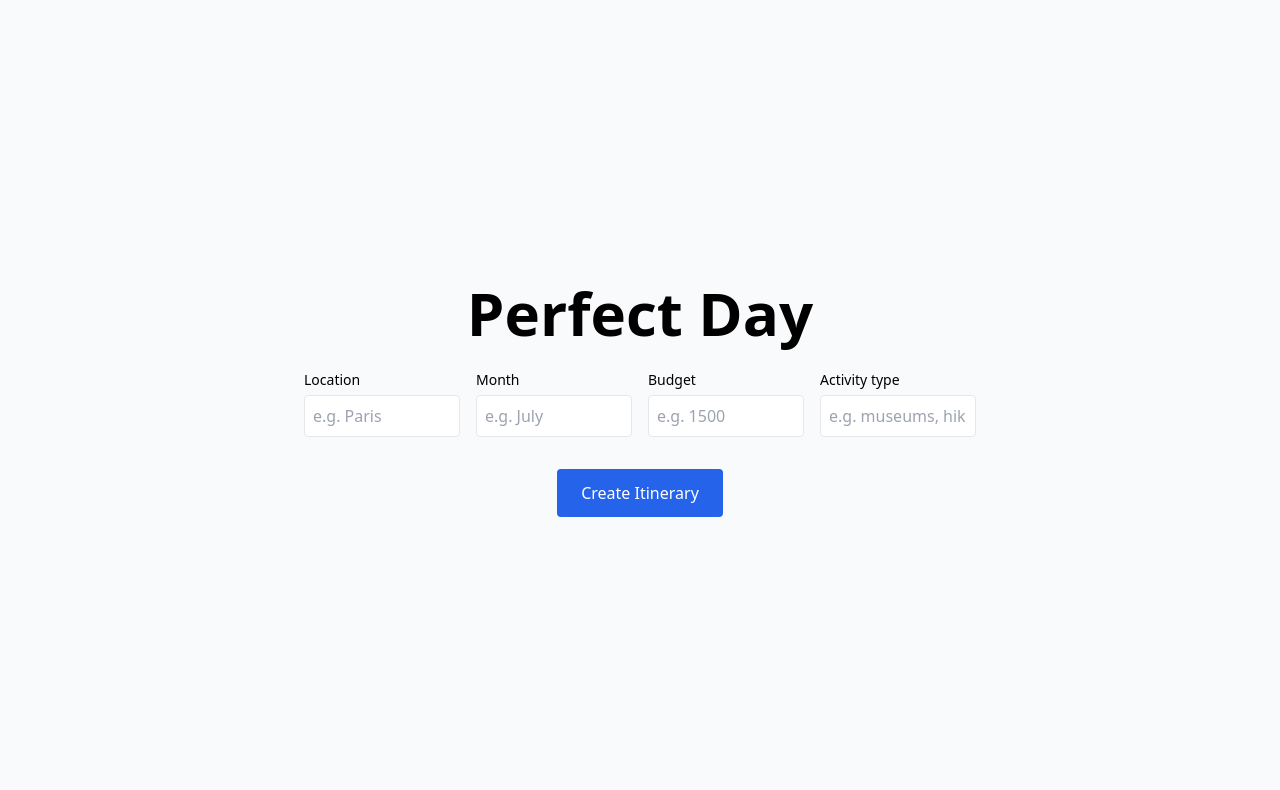
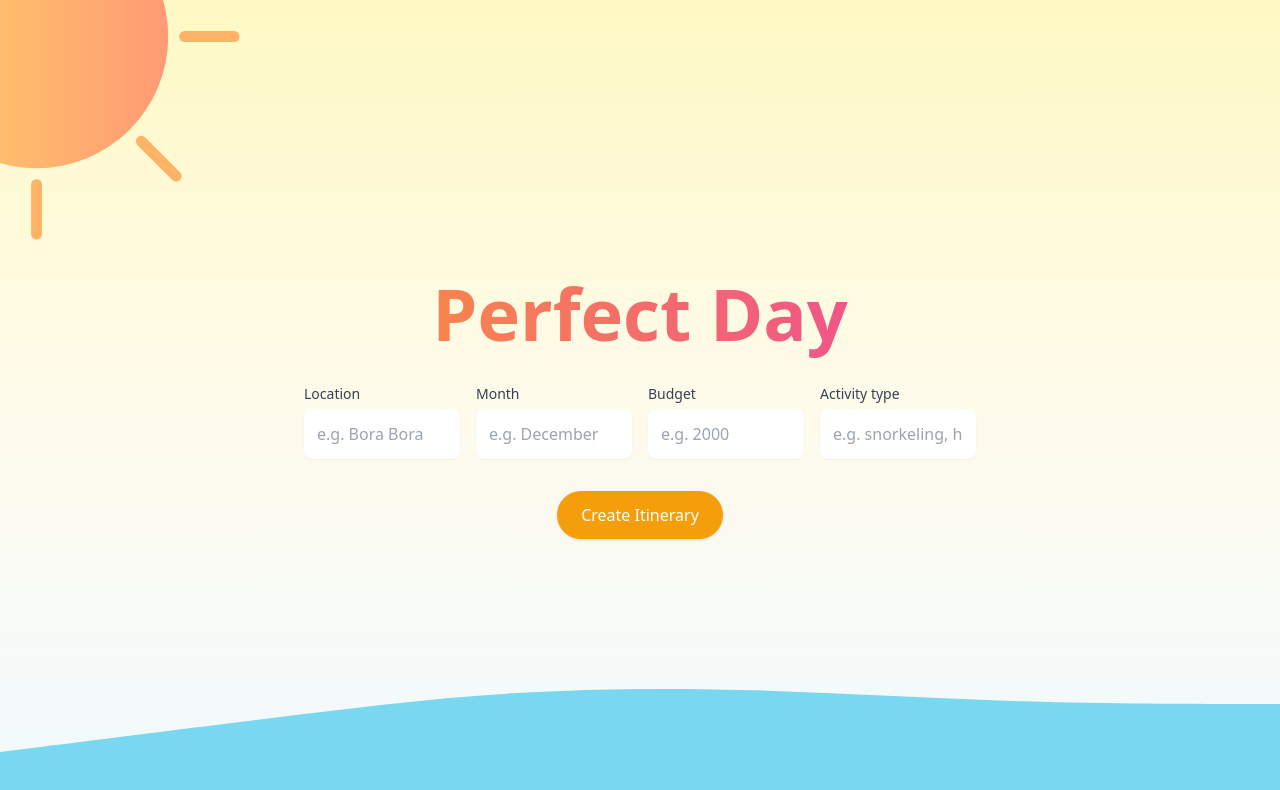
Before and after one commit to HD-Brody/NewHacks2025, a React (Vite) app in the folder frontend/: page / in a window 1280 px wide. Shown: the top 790 px of the page. Built offline with nearby package versions, Linux system fonts and the light colour scheme; the HTML template or start-up script is replaced by a standard one.

Commit message:
Make landing page look pretty with vacation theme

```diff
--- a/frontend/src/pages/LandingPage.jsx
+++ b/frontend/src/pages/LandingPage.jsx
@@ -5,64 +5,76 @@ export default function LandingPage({ initial = {}, onCreate }){
   const [month, setMonth] = useState(initial.month || '')
   const [budget, setBudget] = useState(initial.budget || '')
   const [activityType, setActivityType] = useState(initial.activityType || '')
-  const [customFields, setCustomFields] = useState(initial.customFields || [])
-
-  const addCustomField = () => setCustomFields(prev => [...prev, { key: '', value: '' }])
-  const updateCustomField = (idx, key, value) => {
-    setCustomFields(prev => prev.map((f,i) => i===idx ? { key, value } : f))
-  }
-  const removeCustomField = (idx) => setCustomFields(prev => prev.filter((_,i)=>i!==idx))
 
   const handleSubmit = (e) => {
     e && e.preventDefault()
-    const payload = { location, month, budget, activityType, customFields }
+    const payload = { location, month, budget, activityType }
     onCreate && onCreate(payload)
   }
 
   return (
-    <div className="flex items-center justify-center min-h-screen px-4">
+    <div className="relative flex items-center justify-center min-h-screen px-4 bg-gradient-to-b from-yellow-100 via-amber-50 to-sky-50 overflow-hidden">
+      {/* Decorative SVGs — sun (top-left), waves (bottom), island+palm (bottom-right) */}
+      <div className="pointer-events-none">
+        <svg className="absolute -top-32 -left-32 w-96 h-96" viewBox="0 0 140 140" fill="none" xmlns="http://www.w3.org/2000/svg" aria-hidden>
+          <defs>
+            <linearGradient id="gSunBig" x1="0" x2="1">
+              <stop offset="0%" stopColor="#FFD166" />
+              <stop offset="100%" stopColor="#FF9A76" />
+            </linearGradient>
+          </defs>
+          {/* longer rays (drawn first so the circle sits on top) */}
+          <g stroke="#FFB366" strokeWidth="4" strokeLinecap="round">
+            {/* 8 evenly spaced rays; start at radius 54, end at radius 72 from center (60,60) */}
+            <line x1="114.0" y1="60.0" x2="132.0" y2="60.0" />
+            <line x1="98.2" y1="98.2" x2="110.9" y2="110.9" />
+            <line x1="60.0" y1="114.0" x2="60.0" y2="132.0" />
+            <line x1="21.8" y1="98.2" x2="9.1" y2="110.9" />
+            <line x1="6.0" y1="60.0" x2="-12.0" y2="60.0" />
+            <line x1="21.8" y1="21.8" x2="9.1" y2="9.1" />
+            <line x1="60.0" y1="6.0" x2="60.0" y2="-12.0" />
+            <line x1="98.2" y1="21.8" x2="110.9" y2="9.1" />
+          </g>
+          {/* large sun circle — placed so part of it sits off-canvas top-left */}
+          <circle cx="60" cy="60" r="48" fill="url(#gSunBig)" />
+        </svg>
+
+        <svg className="absolute bottom-0 left-0 w-full h-40" viewBox="0 0 1440 320" preserveAspectRatio="none" aria-hidden>
+          <path fill="#7AD7F0" fillOpacity="1" d="M0,224L48,213.3C96,203,192,181,288,160C384,139,480,117,576,106.7C672,96,768,96,864,101.3C960,107,1056,117,1152,122.7C1248,128,1344,128,1392,128L1440,128L1440,320L1392,320C1344,320,1248,320,1152,320C1056,320,960,320,864,320C768,320,672,320,576,320C480,320,384,320,288,320C192,320,96,320,48,320L0,320Z"></path>
+        </svg>
+
+      </div>
+
       <div className="w-full max-w-2xl">
-        <div className="text-center">
-          <h1 className="text-6xl font-bold mb-6">Perfect Day</h1>
+        <div className="relative text-center">
+          <h1 className="text-7xl font-extrabold mb-4 py-4 text-transparent bg-clip-text bg-gradient-to-r from-orange-400 to-pink-500">Perfect Day</h1>
           <form onSubmit={handleSubmit} className="space-y-4 text-left">
             <div className="grid grid-cols-1 md:grid-cols-4 gap-4">
+
               <label className="block">
-                <span className="text-sm font-medium">Location</span>
-                <input value={location} onChange={e=>setLocation(e.target.value)} className="mt-1 block w-full p-2 border rounded" placeholder="e.g. Paris" />
+                <span className="text-sm font-medium text-slate-700">Location</span>
+                <input value={location} onChange={e=>setLocation(e.target.value)} className="mt-1 block w-full p-3 border border-transparent rounded-lg shadow-sm" placeholder="e.g. Bora Bora" />
               </label>
 
               <label className="block">
-                <span className="text-sm font-medium">Month</span>
-                <input value={month} onChange={e=>setMonth(e.target.value)} className="mt-1 block w-full p-2 border rounded" placeholder="e.g. July" />
+                <span className="text-sm font-medium text-slate-700">Month</span>
+                <input value={month} onChange={e=>setMonth(e.target.value)} className="mt-1 block w-full p-3 border border-transparent rounded-lg shadow-sm" placeholder="e.g. December" />
               </label>
 
               <label className="block">
-                <span className="text-sm font-medium">Budget</span>
-                <input value={budget} onChange={e=>setBudget(e.target.value)} className="mt-1 block w-full p-2 border rounded" placeholder="e.g. 1500" />
+                <span className="text-sm font-medium text-slate-700">Budget</span>
+                <input value={budget} onChange={e=>setBudget(e.target.value)} className="mt-1 block w-full p-3 border border-transparent rounded-lg shadow-sm" placeholder="e.g. 2000" />
               </label>
 
               <label className="block">
-                <span className="text-sm font-medium">Activity type</span>
-                <input value={activityType} onChange={e=>setActivityType(e.target.value)} className="mt-1 block w-full p-2 border rounded" placeholder="e.g. museums, hiking" />
+                <span className="text-sm font-medium text-slate-700">Activity type</span>
+                <input value={activityType} onChange={e=>setActivityType(e.target.value)} className="mt-1 block w-full p-3 border border-transparent rounded-lg shadow-sm" placeholder="e.g. snorkeling, hiking" />
               </label>
 
-              {/* <div className="md:col-span-2 space-y-2">
-                <div className="flex items-center justify-between">
-                  <span className="text-sm font-medium">Custom fields</span>
-                  <button type="button" onClick={addCustomField} className="text-sm text-blue-600">Add</button>
-                </div>
-                {customFields.map((f, idx) => (
-                  <div key={idx} className="flex gap-2">
-                    <input value={f.key} onChange={e=>updateCustomField(idx, e.target.value, f.value)} placeholder="key" className="flex-1 p-2 border rounded" />
-                    <input value={f.value} onChange={e=>updateCustomField(idx, f.key, e.target.value)} placeholder="value" className="flex-1 p-2 border rounded" />
-                    <button type="button" onClick={()=>removeCustomField(idx)} className="px-3 py-2 bg-red-100 text-red-700 rounded">×</button>
-                  </div>
-                ))}
-              </div> */}
             </div>
 
             <div className="text-center pt-4">
-              <button type="submit" className="px-6 py-3 bg-blue-600 text-white rounded">Create Itinerary</button>
+              <button type="submit" className="px-6 py-3 bg-amber-500 hover:bg-amber-600 text-white rounded-full shadow">Create Itinerary</button>
             </div>
           </form>
         </div>
```
